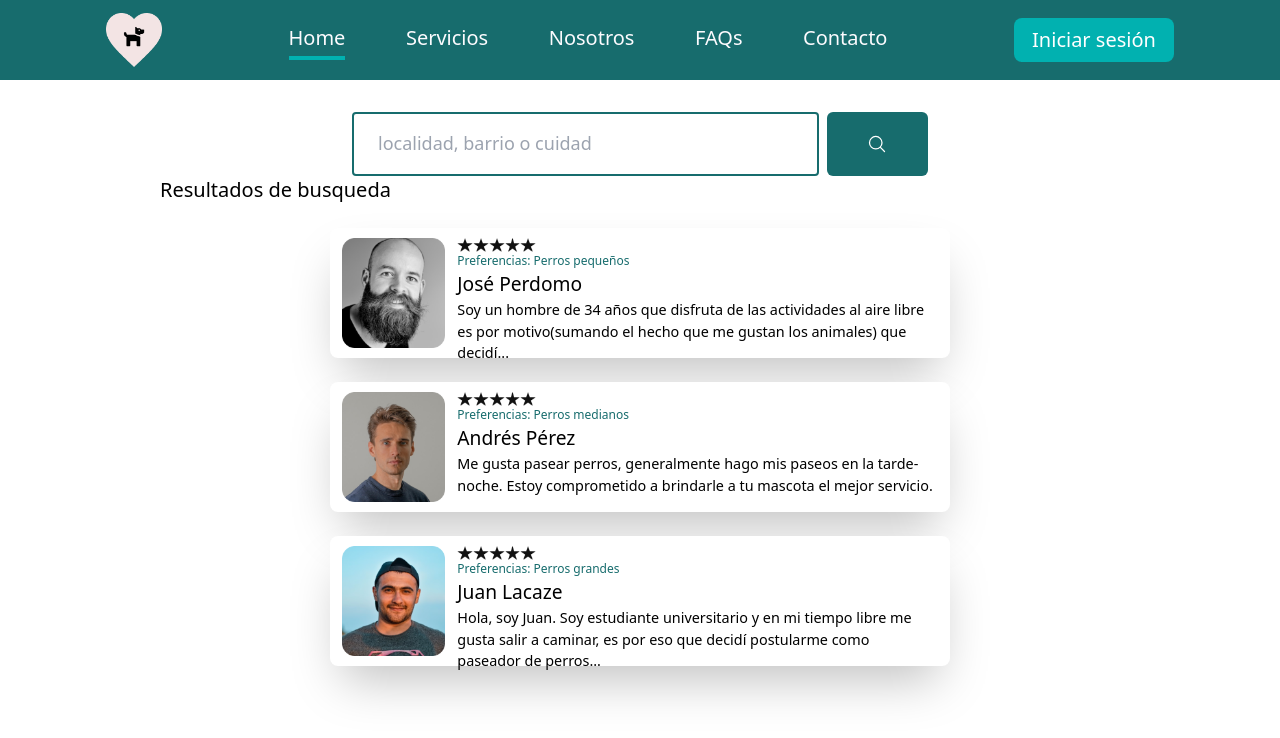
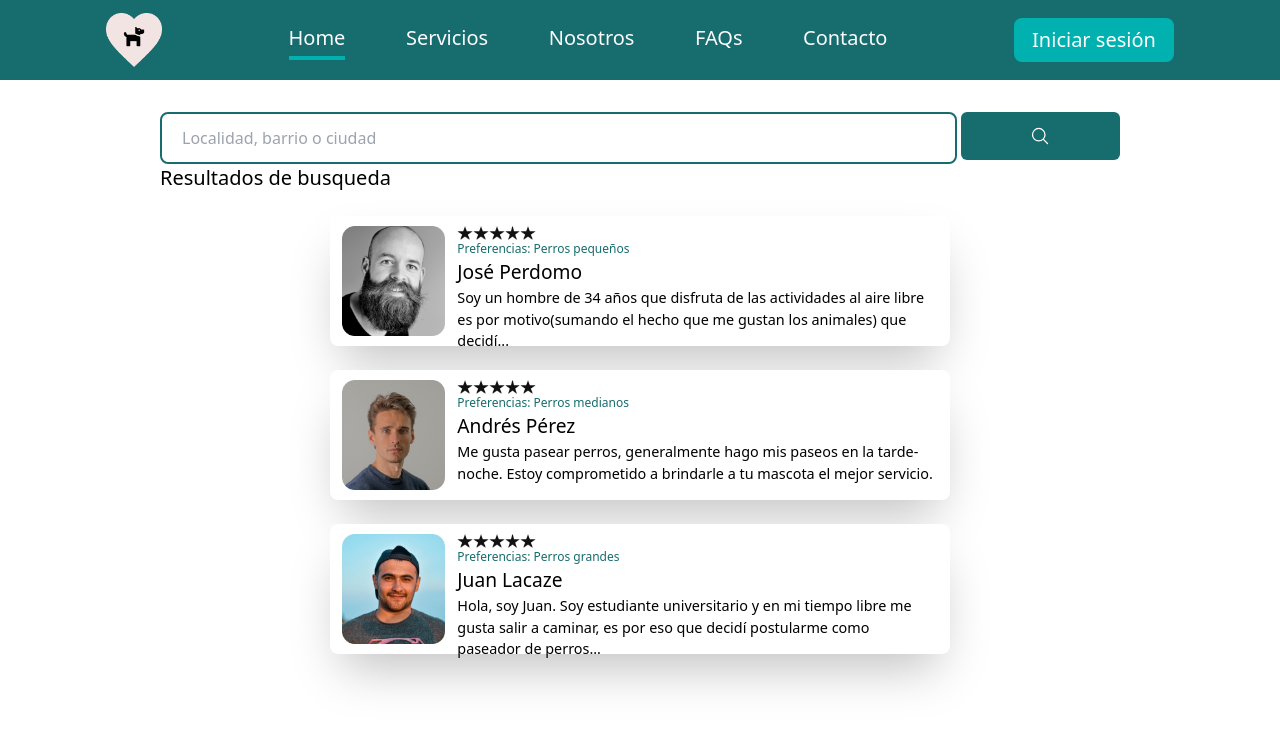
Before and after one commit to No-Country/s6-01-t-csharp, a React (Create React App) app in the folder ClientApp/: page /paseadores in a window 1280 px wide. Shown: the top 738 px of the page. Built offline with nearby package versions, Linux system fonts and the light colour scheme.

Commit message:
Añadiendo estilos al buscador

```diff
--- a/ClientApp/src/AppRoutes.js
+++ b/ClientApp/src/AppRoutes.js
@@ -25,7 +25,7 @@ const AppRoutes = [
         element: <ForgotPassword />
     },
     {
-        path: '/paseadores',
+        path: '/paseadores/',
         element: <Paseadores />
     }
 ];
--- a/ClientApp/src/components/Buscador.jsx
+++ b/ClientApp/src/components/Buscador.jsx
@@ -1,4 +1,6 @@
 import React, { useState } from 'react';
+import { Link } from 'react-router-dom';
+import search from '../../src/assets/images/search.svg'
 
 function Buscador() {
     const [query, setQuery] = useState('');
@@ -10,7 +12,7 @@ function Buscador() {
 
         if (searchQuery.length > 0) {
             try {
-                const response = await fetch(`https://cohortes6.azurewebsites.net/api/Busqueda?query=${searchQuery}`);
+                const response = await fetch(`/api/Busqueda?query=${searchQuery}`);
                 const data = await response.json();
 
                 if (data.directions && data.walkers) {
@@ -18,6 +20,7 @@ function Buscador() {
                 } else {
                     setResults({ directions: [], walkers: [] });
                 }
+                console.log(data)
             } catch (error) {
                 console.error(error);
             }
@@ -27,27 +30,32 @@ function Buscador() {
     }
 
     return (
-        <div className="p-4 relative w-[100%]">
+        <>
+            <div className="relative w-[100%] border-dark border-solid border-2  rounded-lg">
                 <input
                     type="text"
-                className="w-[100%] h-12 p-2 border-dark border-solid border-2 rounded placeholder:p-4 placeholder:text-md "
-                placeholder="localidad, barrio o ciudad"
+                    className={`w-[100%] h-12 placeholder:text-md ${results.directions.length > 1 ? "rounded-t-lg" : "rounded-lg" } focus:outline-none px-5`}
+                    placeholder="Localidad, barrio o ciudad"
                     value={query}
                     onChange={handleInputChange}
                 />
                 {results.directions.length > 0 && (
-                <div className="mt-4">
-                    <h2 className="font-bold mb-2 text-lg text-gray-800">Directions:</h2>
-                    <ul className="bg-white">
-                        {results.directions.map((direction) => (
-                            <li key={direction} className="py-2 border-b border-gray-200">
-                                <a href="#" className="text-gray-900 hover:text-blue-500">{direction}</a>
-                            </li>
+                    <div className="rounded-lg">
+                        <ul className="bg-white rounded-b-lg px-5">
+                            {results.directions.map((direction, i) => (
+                                <div key={direction} className={`py-2 ${i === results.directions.length - 1 ? "border-b-none" : "border-b border-black"}`}>       <Link to={`/paseadores/${direction}`}className="text-gray-900 hover:text-blue-500">{direction}</Link> </div>
                             ))}
+
                         </ul>
                     </div>
                 )}
             </div>
+            <Link
+                to={`/paseadores/${query}`}
+                className='bg-dark max-h-12 w-12 rounded-md computer:w-[20%] computer:h-16 flex content-center items-center justify-center'>
+                    <img src={search} alt='iconSearch' className='w-[20px] h-[30px] m-auto w- computer:text-sm com'/>
+            </Link>
+        </>
     );
 }
 
--- a/ClientApp/src/components/CardPaseador.jsx
+++ b/ClientApp/src/components/CardPaseador.jsx
@@ -1,6 +1,9 @@
 import start from "../assets/images/Star.png";
+import { useParams } from "react-router-dom";
 
 export const CardPaseador = ( { img, preferencias, nombre , texto}) => {
+
+  const {direccion} = useParams()
 
   const style = {
     card: "mx-auto w-[90%]  h-[130px] my-6 rounded-lg py-[10px] px-[12px] shadow-2xl bg-bgCard",
--- a/ClientApp/src/components/Home.jsx
+++ b/ClientApp/src/components/Home.jsx
@@ -1,10 +1,9 @@
 
 import background from '../../src/assets/images/fondo.svg'
 import puppy from '../../src/assets/images/Vectorpuppy.svg'
-import search from '../../src/assets/images/search.svg'
 import { useState } from 'react'
 import { Link } from 'react-router-dom'
-import Autocomplete from "./Buscador";
+import Buscador from "./Buscador";
 
 const Home = () => {
 
@@ -25,15 +24,9 @@ const Home = () => {
                     <div className='border-b-2 border-b-white w-[70%] sm:w-[40%] 2xl:w-[30%]'/>
                 </div>
                 <div className='flex flex-col justify-center gap-5 items-center w-full md:w-[70%] mx-auto font-medium'>
-                    <h2 className='text-2xl text-white font-medium computer:text-6xl computer:font-semibold'>Encuentra a tu paseador </h2>
-                    <div className='flex justify-end gap-1 w-[90%]'>
-                        <Autocomplete></Autocomplete>
-                        <Link
-                        to={`/paseadores/${localidad.trim().toLowerCase()}`}
-                        className='bg-dark w-12 rounded-md computer:w-[20%] computer:h-16 flex content-center items-center justify-center'>
-                            <img src={search} alt='iconSearch' className='w-[10px] h-[15px] m-auto w- computer:text-sm com'/>
-                        </Link>
-
+                    <h2 className='text-2xl text-white font-medium computer:text-6xl computer:font-semibold'>Encuentra a tu paseador</h2>
+                    <div className='flex justify-end gap-1 w-[90%] '>
+                        <Buscador />
                     </div>
                 </div>
             </div>
--- a/ClientApp/src/components/Paseadores.jsx
+++ b/ClientApp/src/components/Paseadores.jsx
@@ -5,6 +5,7 @@ import Paseador3 from "../assets/images/paseador3.png";
 import { useState } from 'react'
 import { CardPaseador } from './CardPaseador';
 import Nav from './Nav';
+import Buscador from './Buscador';
 
 
 const styles = {
@@ -29,7 +30,7 @@ export const Paseadores = () => {
         <Nav />
         <div className='w-full  pt-[10vh]'>
             <section className={ styles.wrapper }>
-                <div className={ styles.buscador }>
+                {/* <div className={ styles.buscador }>
                     <input
                         type='text'
                         placeholder='localidad, barrio o cuidad'
@@ -45,6 +46,10 @@ export const Paseadores = () => {
                             onClick={ onClick }
                             />
                     </button>
+                </div> */}
+                <div className='flex gap-1'>
+
+                    <Buscador />
                 </div>
 
                 <h3 className={ styles.titulo } >Resultados de busqueda</h3>
```
Also changed, not shown: 2 other files (tests, documents, lock files or other folders). Lines whose indentation alone changed are shown as unchanged.
